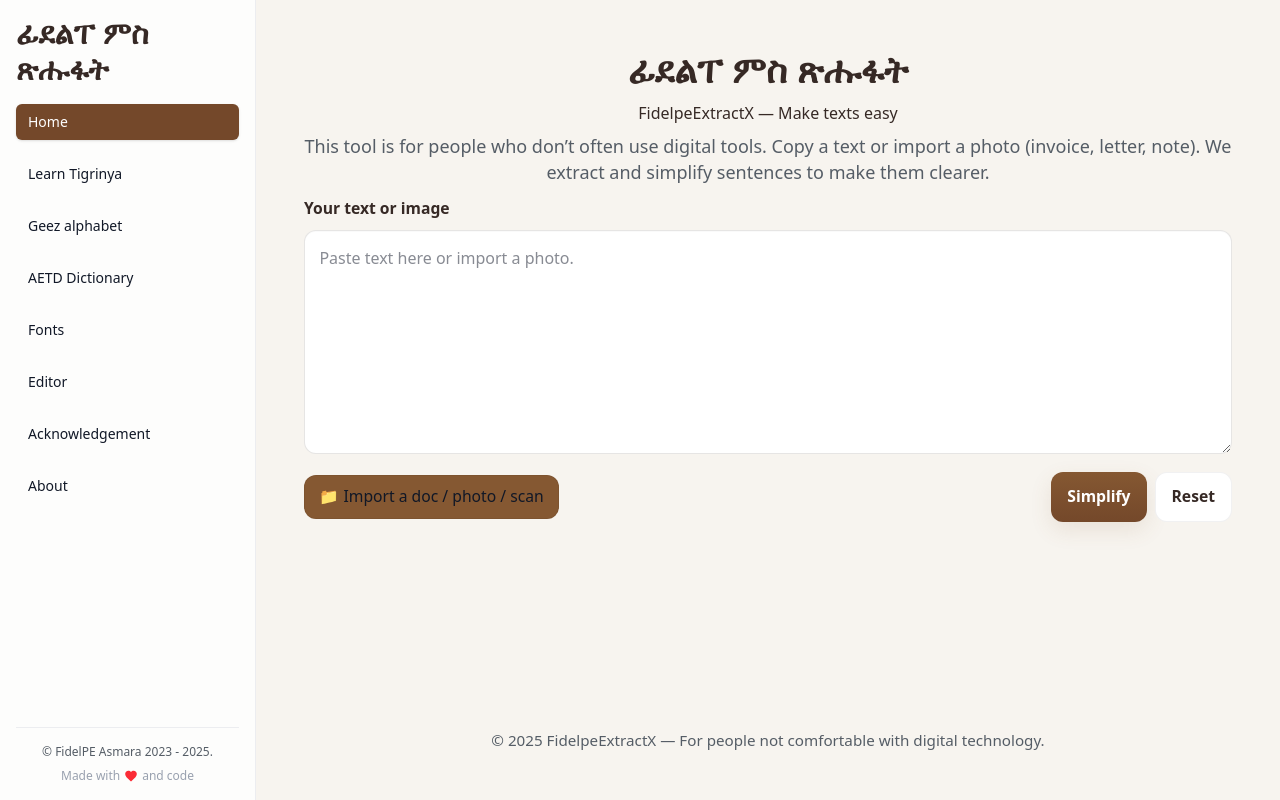
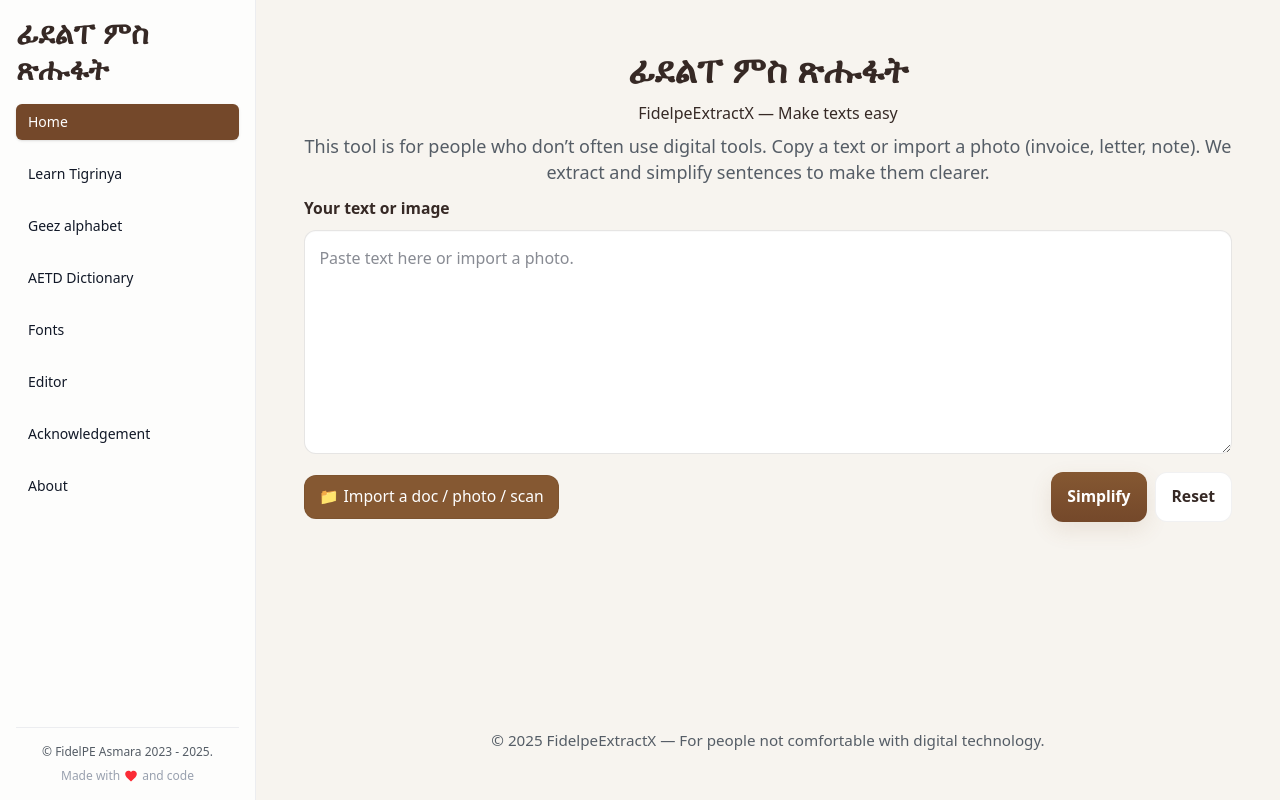
Before and after one commit to Teclit/fidelpe, a Next.js app: page / in a window 1280 px wide. Built offline with nearby package versions, Linux system fonts and the light colour scheme; a web font is replaced by a local one.

Commit message:
feat: update label text for font browsing in FontsDemo component

```diff
--- a/src/app/page.tsx
+++ b/src/app/page.tsx
@@ -180,7 +180,7 @@
         />
 
         <div className="flex flex-col sm:flex-row sm:items-center sm:justify-between gap-3 mt-3">
-          <label className="inline-flex gap-2 items-center justify-center text-center py-[0.6rem] px-[0.9rem] bg-(--color-accent-cta) border border-[rgba(0,0,0,0.06)] rounded-xl cursor-pointer text-[#111827] text-[0.98rem] w-full sm:w-auto">
+          <label className="inline-flex gap-2 items-center justify-center text-center py-[0.6rem] px-[0.9rem] bg-(--color-accent-cta) border border-[rgba(0,0,0,0.06)] rounded-xl cursor-pointer text-[#fefefe] text-[0.98rem] w-full sm:w-auto">
             <input
               type="file"
               accept=".pdf,.docx,.txt,image/*"
--- a/src/components/FontsDemo.tsx
+++ b/src/components/FontsDemo.tsx
@@ -455,7 +455,7 @@
               />
             </svg>
             <span className="text-lg font-semibold text-gray-900">
-              Browse & download fonts by city
+              Browse and Download Font Collections
             </span>
           </div>
           {selectedCity && (
```
